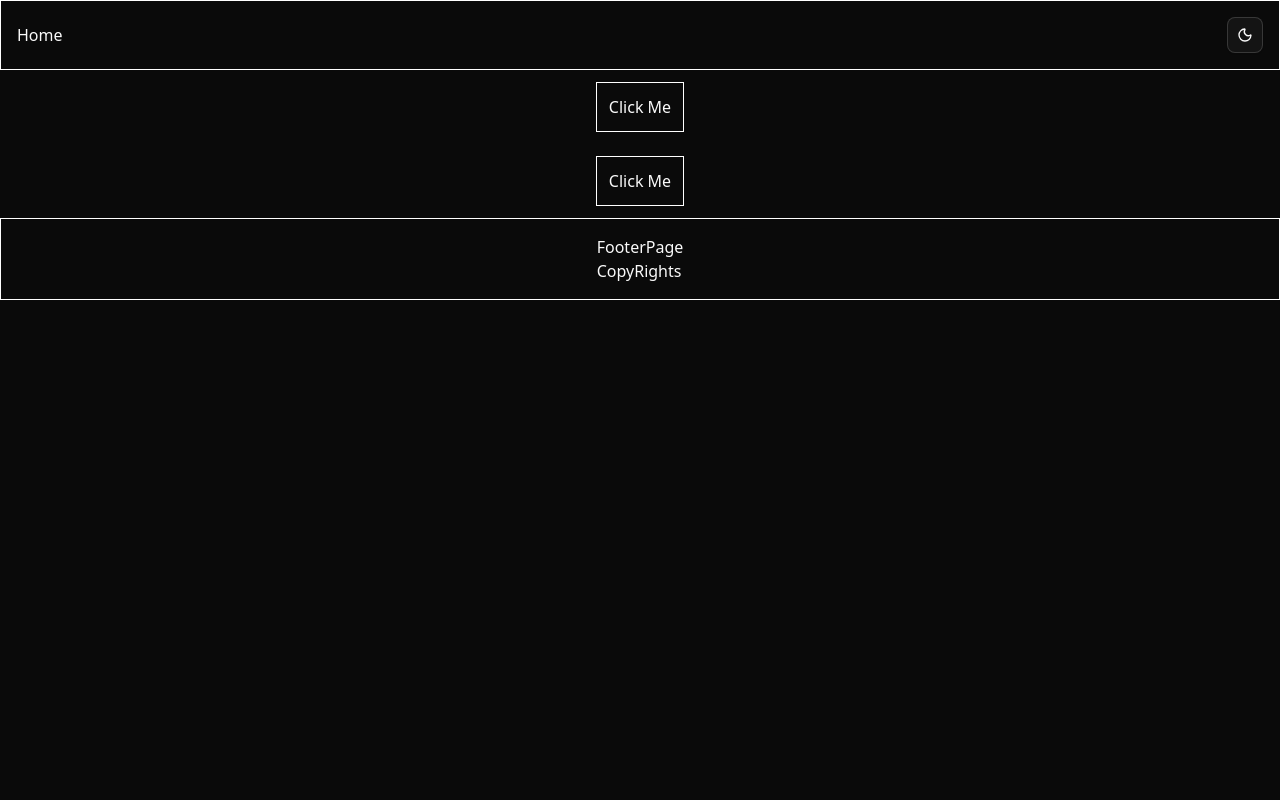
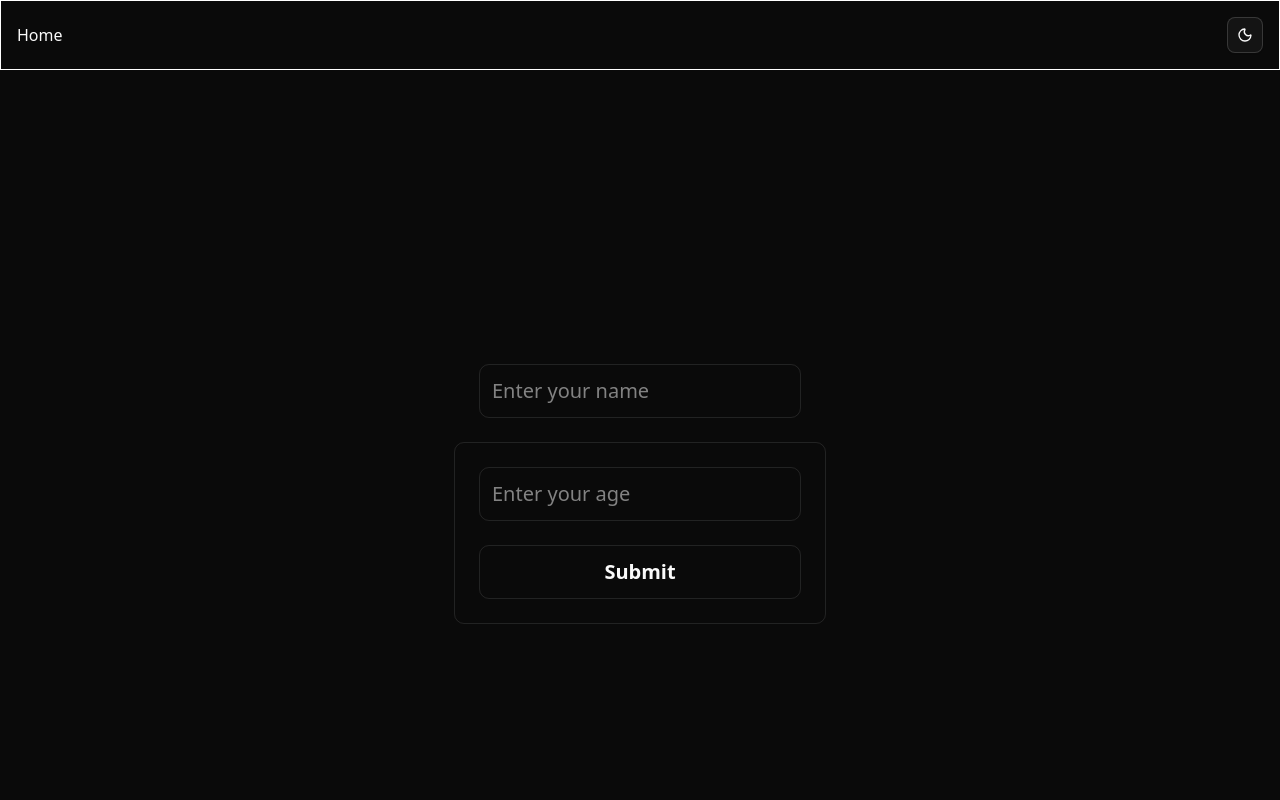
Before and after one commit to rjv01/typescript-tutorials, a React (Vite) app in the folder miniProjects/typeScriptMiniProject/: page /enteryourname in a window 1280 px wide. Shown: the top 800 px of the page. Built offline with nearby package versions, Linux system fonts and the light colour scheme.

Commit message:
learning inputs and context

```diff
--- a/miniProjects/typeScriptMiniProject/src/App.tsx
+++ b/miniProjects/typeScriptMiniProject/src/App.tsx
@@ -5,20 +5,33 @@ import Header from "./pages/Navbar/Header.tsx";
 import FooterPage from "./pages/Footer/FooterPage.tsx";
 import Stopwatch from "./pages/Stopwatch.tsx";
 import TestButton from "./components/TestButton.tsx";
-
+import EnterYourName from "./components/EnterYourName.tsx";
+// import { UserProfile } from "./components/UserProfile.tsx";
+import { UserProfile } from "./components/userprofile.tsx";
+import { LoggedinProvider } from "./provider/Loggedin.tsx";
 
 function App() {
   return (
     <ThemeProvider defaultTheme="dark" storageKey="vite-ui-theme">
       <div className="min-h-svh flex flex-col items-center bg-background text-foreground">
         <Header />
+        <LoggedinProvider>
         <Routes>
           <Route path="/" element={<HomePage />} />
           <Route path="/stopwatch" element={<Stopwatch />} />
+          <Route path="/testbutton" element={
+            // <TestButton onClick={()=>alert("Button CLicked")} text="Click Me" />
+            <TestButton text="Increase" />
+            // <TestButton text="Decrease" />
+          } />
+          <Route path="/enteryourname" element={<EnterYourName />} />
+            <Route path="/userprofile" element={<UserProfile />} />
         </Routes>
-        <TestButton text="Click Me" />
-        <TestButton onclick={()=>alert("Button CLicked")} text="Click Me" />
+        {/* <TestButton text="Increase" />
+        <TestButton text="Decrease" /> */}
+        {/* <TestButton onClick={()=>alert("Button CLicked")} text="Click Me" /> */}
         <FooterPage />
+        </LoggedinProvider>
       </div>
     </ThemeProvider>
   )
--- /dev/null
+++ b/miniProjects/typeScriptMiniProject/src/components/EnterYourName.tsx
@@ -0,0 +1,47 @@
+import React from 'react'
+
+const EnterYourName = ()=> {
+
+    const [name,setName] = React.useState<string>("");
+    const [age,setAge] = React.useState<number>(0);
+
+    const handleNameChange = (e:React.ChangeEvent<HTMLInputElement>)=>{
+        setName(e.target.value);
+    }
+    const handleFormSubmit = (e:React.FormEvent<HTMLFormElement>)=>{
+        e.preventDefault();
+        alert("form Submitted");
+        setAge(0);
+        setName("");
+    }
+    return (
+        <div className='min-h-screen flex justify-center items-center m-4'>
+            <div className='flex flex-col justify-center items-center'>
+                <p className={`text-2xl text-green-500 italic capitalize mb-4`}>{name}</p>
+                <input
+                    type="text"
+                    name="name"
+                    id="name"
+                    placeholder='Enter your name'
+                    onChange={handleNameChange}
+                    className='m-3 p-3 text-xl animate-collapsible-up border rounded-lg'
+                />
+                <form onSubmit={handleFormSubmit} className='border m-3 p-3 rounded-lg flex flex-col'>
+                    <input
+                        type="number"
+                        name="age"
+                        id="age"
+                        className='m-3 p-3 text-xl animate-collapsible-up border rounded-lg'
+                        placeholder='Enter your age'
+                    />
+                    <button
+                        type='submit'
+                        className='border text-xl font-black rounded-lg m-3 p-3 cursor-pointer hover:bg-primary hover:text-secondary duration-150'
+                    >Submit</button>
+                </form>
+            </div>
+        </div>
+    )
+}
+
+export default EnterYourName;
--- a/miniProjects/typeScriptMiniProject/src/components/TestButton.tsx
+++ b/miniProjects/typeScriptMiniProject/src/components/TestButton.tsx
@@ -1,11 +1,11 @@
-import React from 'react'
+import React, { useState } from 'react'
 
 //there are two ways to define props in typescript
 //1. using interface
 //2. using type alias
 interface MyButtonProps{
     text: string;
-    onclick?: () => void;
+    onClick?: () => void;
 }
 
 // type MyButtonProps = {
@@ -13,10 +13,55 @@ interface MyButtonProps{
 //     onclick?: () => void
 // }
 
+// interface Book{
+//   name:string,
+//   price:number
+// }
+
 const TestButton: React.FC<MyButtonProps> = (props) =>{
+  const [values,setValues] = useState<number>(0);
+  // const [values,setValues] = useState<Book>(0);
   return (
-    <div className='flex'>
-        <button className='border border-white p-3 m-3'>{props.text}</button>
+    <div
+      className='min-h-screen flex justify-center items-center flex-col m-4 p-4'
+    >
+      <div className='flex flex-col justify-center items-center border border-white rounded-lg p-6 m-6'>
+        <h1
+          className={`text-4xl text-primary ${values < 0 ? "text-red-600" : "text-green-600"} mb-4`}>
+            {values}
+        </h1>
+      <div
+        className='flex'
+      >
+            <button
+            className='border border-white p-3 m-3 rounded-lg cursor-pointer hover:bg-primary hover:text-secondary text-xl duration-150'
+            // onClick={props.onclick}
+            onClick={() => {
+              if(props.text === "Increase"){
+                setValues(values + 1);
+              } else if(props.text === "Decrease"){
+                setValues(values - 1);
+              } else if (props.onClick) {
+                props.onClick();
+              }
+            }}
+          >
+            {props.text}
+          </button>
+          <button
+            className='border border-white p-3 m-3 rounded-lg cursor-pointer hover:bg-primary hover:text-secondary text-xl duration-150'
+            onClick={()=>setValues(values-1)}
+            >
+            Decrease
+          </button>
+          <button
+            className='border border-white p-3 m-3 rounded-lg cursor-pointer hover:bg-primary hover:text-secondary text-xl duration-150'
+            onClick={()=>setValues(0)}
+            >
+            Reset
+          </button>
+        </div>
+      </div>
     </div>
   )
 }
--- /dev/null
+++ b/miniProjects/typeScriptMiniProject/src/components/UserProfile.tsx
@@ -0,0 +1,20 @@
+import React from 'react'
+import { useLoggedinStatus } from '../provider/Loggedin.tsx'
+
+export const UserProfile: React.FC = (props) => {
+    const context = useLoggedinStatus();
+    return (
+        <div className='min-h-screen flex flex-col justify-center items-center'>
+            <div className='m-3 p-3 text-2xl text-center'>
+                <h1 className='text-red-500 mb-6'>User Profile Page</h1>
+                <p
+                    onClick={()=>{context?.setuser(!context.value)}}
+
+                >Your loggedin: <span
+                                className='cursor-pointer border rounded-lg border-blue-500 hover:text-white hover:bg-blue-900/50 duration-150 ml-3 p-3'>{String(context?.value)}
+                                </span>
+                </p>
+            </div>
+        </div>
+    )
+}
--- a/miniProjects/typeScriptMiniProject/src/pages/Footer/FooterPage.tsx
+++ b/miniProjects/typeScriptMiniProject/src/pages/Footer/FooterPage.tsx
@@ -4,7 +4,6 @@ const FooterPage:React.FC = () =>{
   return (
     <div className='flex justify-center p-4 w-full border border-white'>
       <div>
-        <h1>FooterPage</h1>
         <p>CopyRights</p>
       </div>
     </div>
--- a/miniProjects/typeScriptMiniProject/src/pages/Home/HomePage.tsx
+++ b/miniProjects/typeScriptMiniProject/src/pages/Home/HomePage.tsx
@@ -3,12 +3,13 @@ import React from 'react'
 const HomePage: React.FC = () => {
   return (
     <div className='min-h-screen flex flex-col items-center m-4 p-4'>
-      <h1 className='text-2xl text-red-500'>I, Rjv01 welcomes you to my Small Project collection on</h1>
+      <h1 className='text-2xl text-red-500'>I, rjv01 welcomes you to my Small Project collection on</h1>
       <h1 className='text-2xl text-red-500'>TypeScript with Shadcn UI component library</h1>
       <div className='grid grid-cols-3 m-4 p-4'>
         <a className='text-blue-400 hover:text-blue-900 text-xl p-3 m-2 border' href="/stopwatch">StopWatch</a>
-        <a className='text-blue-400 hover:text-blue-900 text-xl p-3 m-2 border' href="/stopwatch">StopWatch</a>
-        <a className='text-blue-400 hover:text-blue-900 text-xl p-3 m-2 border' href="/stopwatch">StopWatch</a>
+        <a className='text-blue-400 hover:text-blue-900 text-xl p-3 m-2 border' href="/testbutton">Counter</a>
+        <a className='text-blue-400 hover:text-blue-900 text-xl p-3 m-2 border' href="/enteryourname">Enter Your Name</a>
+        <a className='text-blue-400 hover:text-blue-900 text-xl p-3 m-2 border' href="/userprofile">User Profile</a>
         <a className='text-blue-400 hover:text-blue-900 text-xl p-3 m-2 border' href="/stopwatch">StopWatch</a>
         <a className='text-blue-400 hover:text-blue-900 text-xl p-3 m-2 border' href="/stopwatch">StopWatch</a>
         <a className='text-blue-400 hover:text-blue-900 text-xl p-3 m-2 border' href="/stopwatch">StopWatch</a>
--- /dev/null
+++ b/miniProjects/typeScriptMiniProject/src/provider/Loggedin.tsx
@@ -0,0 +1,28 @@
+import React,{createContext,useContext} from "react";
+
+interface LoggedinContextProps{
+    children: React.ReactNode
+}
+
+interface LoggedinContextValue{
+    value:Boolean,
+    setuser:(status:Boolean)=>void
+}
+
+const LoggedinContext = createContext<LoggedinContextValue | null>(null);
+
+export const useLoggedinStatus = () => {
+    return useContext(LoggedinContext);
+}
+
+export const LoggedinProvider: React.FC<LoggedinContextProps> = (props) => {
+    const [user,setuser] = React.useState<Boolean>(false);
+    return(
+        <LoggedinContext.Provider value = {{
+            value: user,
+            setuser,
+        }}>
+            {props.children}
+        </LoggedinContext.Provider>
+    )
+}
```
